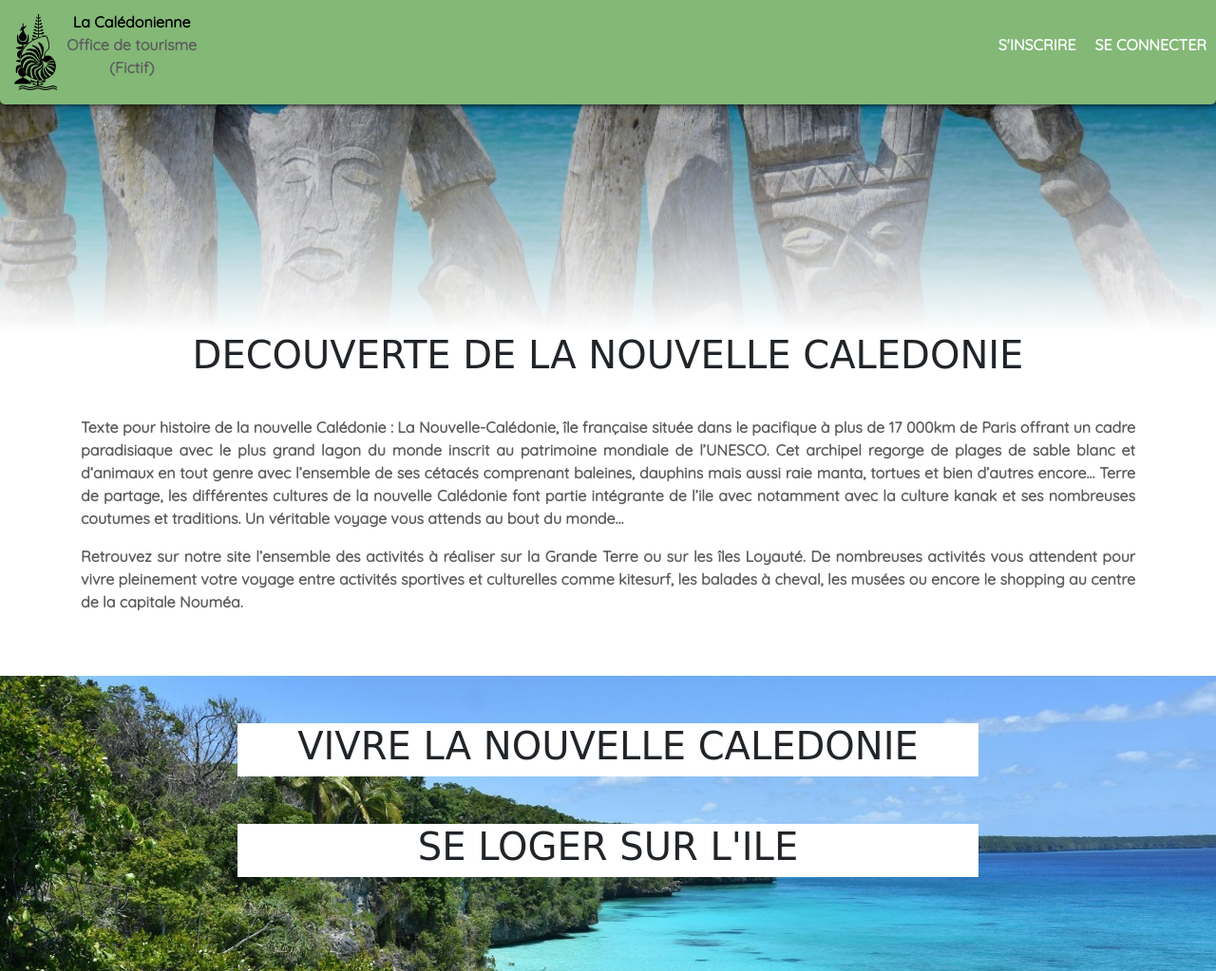
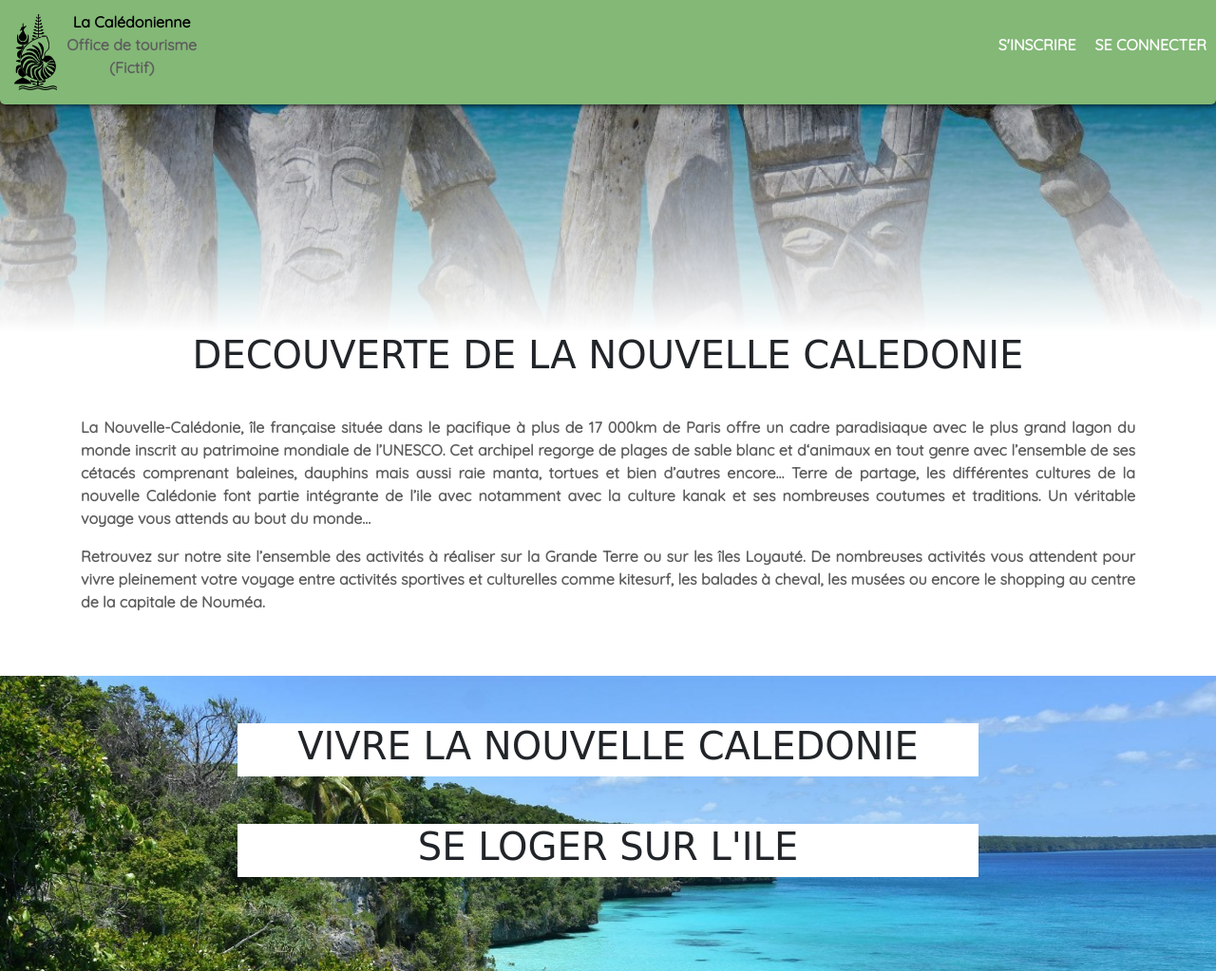
Before and after one commit to violettedanjou/Projet-5, a PHP site: page / in a window 1280 px wide. Shown: the top 1023 px of the page at 95% size. Run offline with PHP 8.4, Linux system fonts and the light colour scheme; some libraries are stand-ins or nearby versions; some web fonts are replaced.

Commit message:
Modifications du texte de la legende

```diff
--- a/app/view/homeView.php
+++ b/app/view/homeView.php
@@ -8,9 +8,9 @@
     <div class="container">
         <div class="row">
             <div class="col">
-                <p class="p-legend">Texte pour histoire de la nouvelle Calédonie : La Nouvelle-Calédonie, île française située dans le pacifique à plus de 17 000km de Paris offrant un cadre paradisiaque avec le plus grand lagon du monde inscrit au patrimoine mondiale de l’UNESCO. Cet archipel regorge de plages de sable blanc et d‘animaux en tout genre avec l’ensemble de ses cétacés comprenant baleines, dauphins mais aussi raie manta, tortues et bien d’autres encore… Terre de partage, les différentes cultures de la nouvelle Calédonie font partie intégrante de l’ile avec notamment avec la culture kanak et ses nombreuses coutumes et traditions. Un véritable voyage vous attends au bout du monde… </p>
+                <p class="p-legend">La Nouvelle-Calédonie, île française située dans le pacifique à plus de 17 000km de Paris offre un cadre paradisiaque avec le plus grand lagon du monde inscrit au patrimoine mondiale de l’UNESCO. Cet archipel regorge de plages de sable blanc et d‘animaux en tout genre avec l’ensemble de ses cétacés comprenant baleines, dauphins mais aussi raie manta, tortues et bien d’autres encore… Terre de partage, les différentes cultures de la nouvelle Calédonie font partie intégrante de l’ile avec notamment avec la culture kanak et ses nombreuses coutumes et traditions. Un véritable voyage vous attends au bout du monde… </p>
 
-                <p class="p-legend">Retrouvez sur notre site l’ensemble des activités à réaliser sur la Grande Terre ou sur les îles Loyauté. De nombreuses activités vous attendent pour vivre pleinement votre voyage entre activités sportives et culturelles comme kitesurf, les balades à cheval, les musées ou encore le shopping au centre de la capitale Nouméa.</p>
+                <p class="p-legend">Retrouvez sur notre site l’ensemble des activités à réaliser sur la Grande Terre ou sur les îles Loyauté. De nombreuses activités vous attendent pour vivre pleinement votre voyage entre activités sportives et culturelles comme kitesurf, les balades à cheval, les musées ou encore le shopping au centre de la capitale de Nouméa.</p>
             </div>
         </div>
     </div>
```
